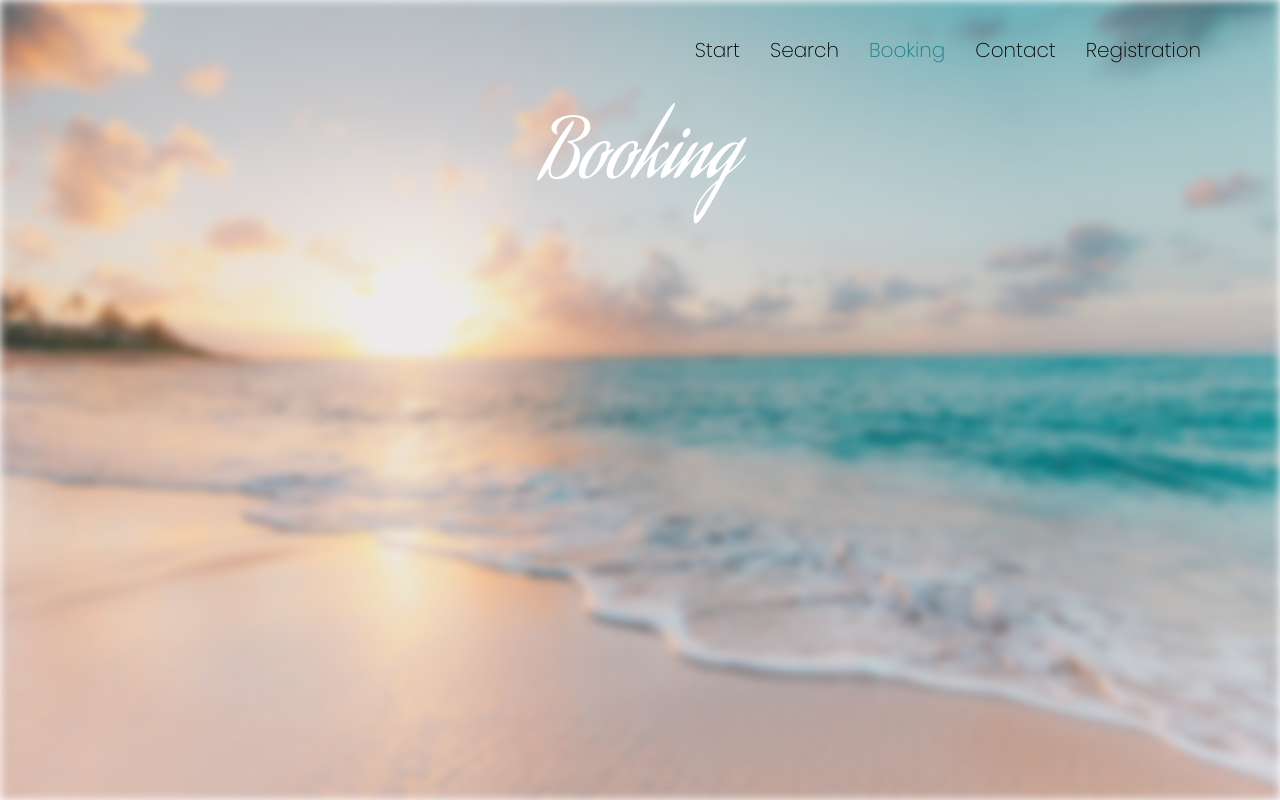
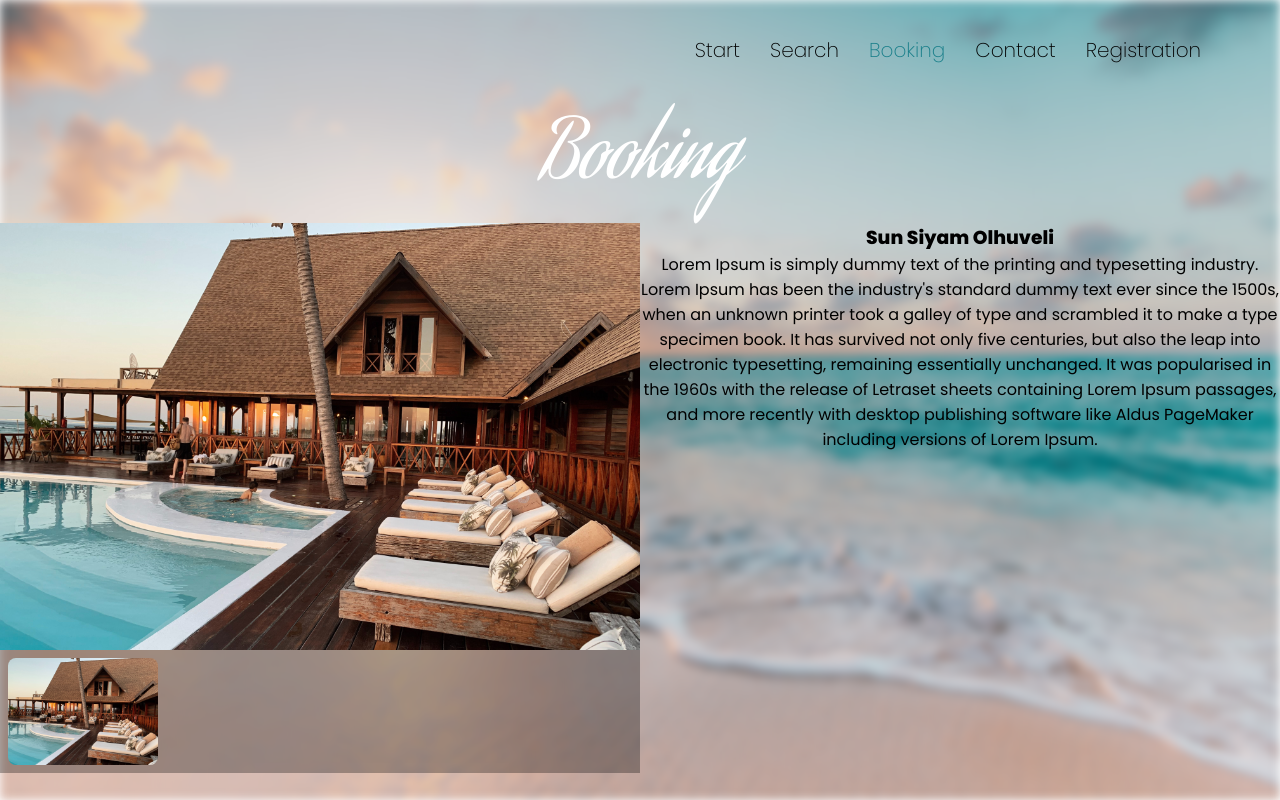
Before and after one commit to szkola-reacta/hackaton-team-f, a React (Create React App) app: page /booking/Sun-Siyam-Olhuveli in a window 1280 px wide. Built offline with nearby package versions, Linux system fonts and the light colour scheme; data requests are answered from the project's data file.

Commit message:
add item booging view

```diff
--- a/src/views/Booking.js
+++ b/src/views/Booking.js
@@ -1,9 +1,54 @@
-import React from 'react';
+import React, { useState, useEffect } from 'react';
+import { useParams } from 'react-router-dom';
+import axios from 'axios';
+
+import Gallery from '../components/Galery/Gallery';
+import Page404 from '../views/404';
 
 function Booking() {
+  const { slug } = useParams();
+  const [link, setLink] = useState(slug);
+  const [data, setData] = useState([]);
+  const [item, setItem] = useState({});
+  const [error, setError] = useState(false);
+
+  useEffect(()=>{
+    const loadData = async () => {
+      const { data } = await axios.get('http://localhost:3001/offer');
+      const result = [...data];
+      const newResult = result.filter((b)=> b.friendlyUrl === link);
+      if(newResult.length === 0){
+        return setError(true);
+      }
+      const nitem = {...newResult[0]};
+      const media = newResult[0].media;
+      setItem(nitem);
+      setData([...media]);
+    }
+    loadData();
+  },[link])
+
+  useEffect(()=> {
+    setLink(slug)
+  },[slug])
+
+  if(error) {
+    return <Page404/>
+  }
   return (
-    <span className="pageTitle">Booking</span>
-  )
+    <div style={{maxWidth: '1280px', margin: '0 auto 0 auto'}}>
+      <span className="pageTitle">Booking</span>
+      <div style={{display:'flex'}}>
+        <div style={{width: '50%'}}>
+        <Gallery data={data} name={item.name} />
+        </div>
+        <div style={{width: '50%'}}>
+          <h3>{item.name}</h3>
+          <p>{item.description}</p>
+        </div>
+      </div>
+    </div>
+  );
 }
 
 export default Booking;
```
